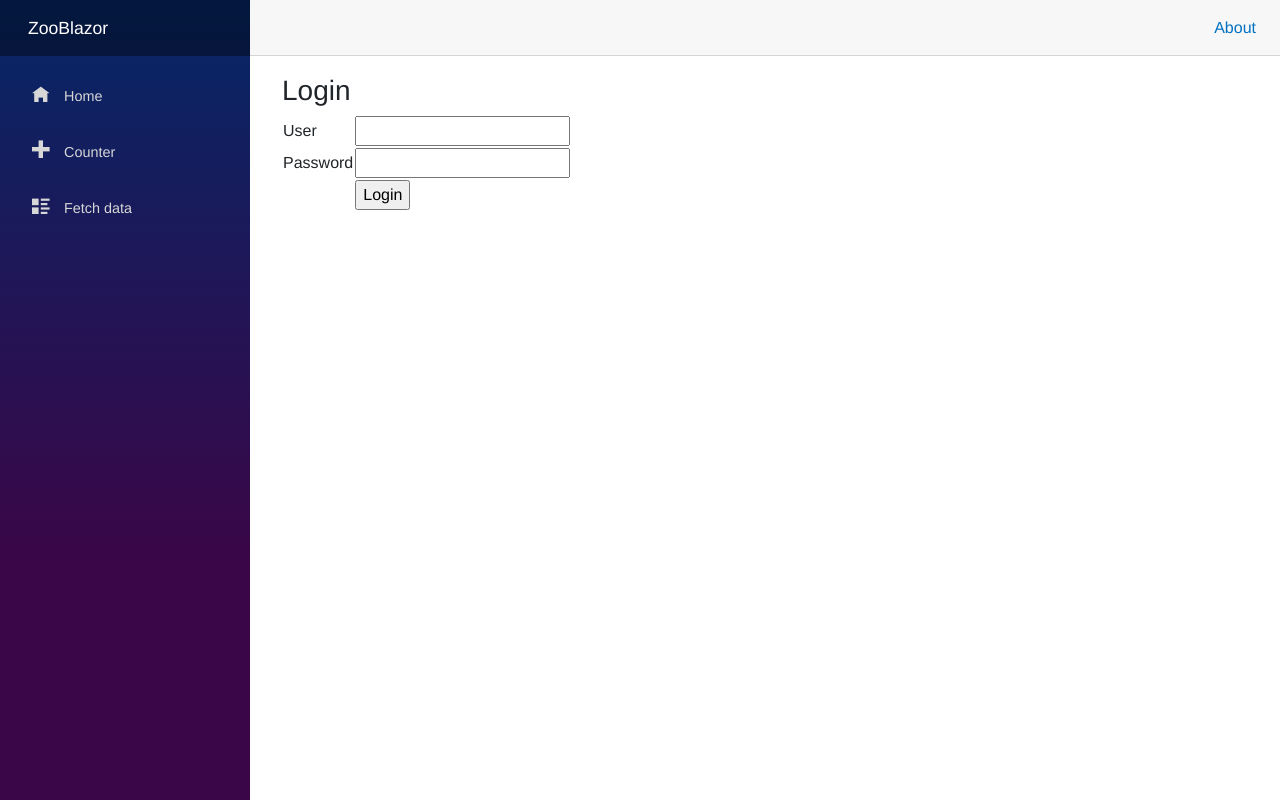
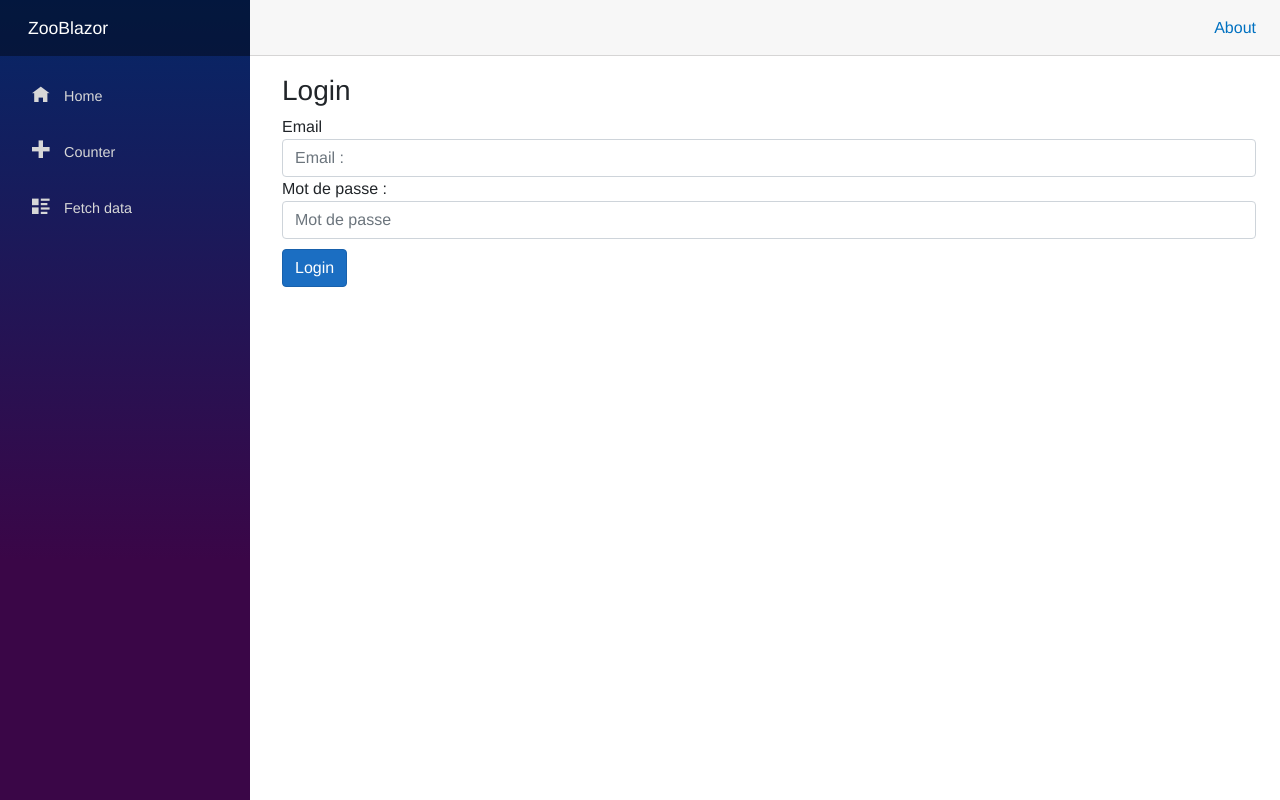
Before and after one commit to TOPART62/TPZoo, an ASP.NET Core app: page /login in a window 1280 px wide. Run offline with ASP.NET Core 8, Linux system fonts and the light colour scheme; style sheets or scripts are compiled from the project's sources.

Commit message:
update Login

```diff
--- a/ZooAPI/Controllers/AuthenticationController.cs
+++ b/ZooAPI/Controllers/AuthenticationController.cs
@@ -7,7 +7,7 @@ using System.IdentityModel.Tokens.Jwt;
 using System.Security.Claims;
 using System.Text;
 using ZooAPI.Repositories;
-using ZooAPI.DTOs;
+using ZooCore.DTOs;
 
 namespace ZooAPI.Controllers
 {
--- a/ZooBlazor/Pages/Login.razor
+++ b/ZooBlazor/Pages/Login.razor
@@ -1,21 +1,60 @@
-@page "/Login"
 @using ZooBlazor.Services;
-@using ZooBlazor.DTOs
+@using ZooCore.DTOs;
+
+@inject NavigationManager Navigator;
+
+@page "/login"
 
 <h3>Login</h3>
-<form method="post" asp-page="Index">
-    <table>
-        <tr>
-            <td>User</td>
-            <td><input type="text" asp-for="User" /></td>
-        </tr>
-        <tr>
-            <td>Password</td>
-            <td><input type="password" asp-for="Password" /></td>
-        </tr>
-        <tr>
-            <td></td>
-            <td><input type="submit" value="Login" /></td>
-        </tr>
-    </table>
-</form>
+
+@if (!success)
+{
+    <EditForm OnValidSubmit="LoginUser" Model="User">
+        <DataAnnotationsValidator />
+        <div class="form-row">
+            <div class="form-group">
+                <label for="user">Email</label>
+                <InputText class="form-control" id="email" placeholder="Email : " @bind-Value="User.Email" />
+                <small><ValidationMessage For="() => this.User.Email" /></small>
+            </div>
+        </div>
+        <div class="form-row">
+            <div class="form-group">
+                <label for="password">Mot de passe : </label>
+                <InputText class="form-control" id="password" placeholder="Mot de passe" @bind-Value="User.PassWord" />
+                <small><ValidationMessage For="() => this.User.PassWord" /></small>
+            </div>
+        </div>
+        <div class="form-row">
+            <button type="submit" class="btn btn-primary" style="margin-top:10px">Login</button>
+        </div>
+    </EditForm>
+}
+else
+{
+    <h3>Connexion OK !!! Votre token est @token</h3>
+    <a href="@Navigator.BaseUri" class="btn btn-success">Retour ...</a>
+}
+@if (error)
+{
+    <h4 class="text-danger">Une erreur est survenue!</h4>
+}
+
+@code {
+    [Inject]
+    public UserService UserService { get; set; }
+
+    private LoginRequestDTO User = new LoginRequestDTO();
+    private bool success = false;
+    private bool error = false;
+    string token;
+
+    private async void LoginUser()
+    {
+        token = await UserService.Login(User);
+        if (token.Equals("Invalid Authentication!"))
+            error = true;
+        else
+            success = true;
+    }
+}
--- a/ZooBlazor/Pages/Register.razor
+++ b/ZooBlazor/Pages/Register.razor
@@ -60,7 +60,7 @@
 }else
 {
     <h3 class="text-success">Votre compte à été crée!</h3>
-    <a href="http://localhost:5187/" class="btn btn-success">Retour à l'acceuil</a>
+    <a href="http://localhost:5187/" class="btn btn-success">Retour à l'accueil</a>
 }
 @if (error)
 {
--- a/ZooBlazor/Services/UserService.cs
+++ b/ZooBlazor/Services/UserService.cs
@@ -2,6 +2,7 @@ using System.Net;
 using System.Net.Http.Json;
 using System.Security.AccessControl;
 using ZooBlazor.DTOs;
+using ZooCore.DTOs;
 using ZooCore.Models;
 
 namespace ZooBlazor.Services
@@ -23,7 +24,7 @@ namespace ZooBlazor.Services
             return result.IsSuccessStatusCode;
         }
 
-        public async Task<string> Login(User user)
+        public async Task<string> Login(LoginRequestDTO user)
         {
             var result = await _httpClient.PostAsJsonAsync(_baseApiRoute + $"/Login", user);
             var dto = await result.Content.ReadFromJsonAsync<UserLoginDTO>();
--- a/ZooAPI/DTOs/LoginRequestDTO.cs
+++ b/ZooCore/DTOs/LoginRequestDTO.cs
@@ -1,7 +1,7 @@
 using ZooCore.Validators;
 using System.ComponentModel.DataAnnotations;
 
-namespace ZooAPI.DTOs
+namespace ZooCore.DTOs
 {
     public class LoginRequestDTO
     {
```
